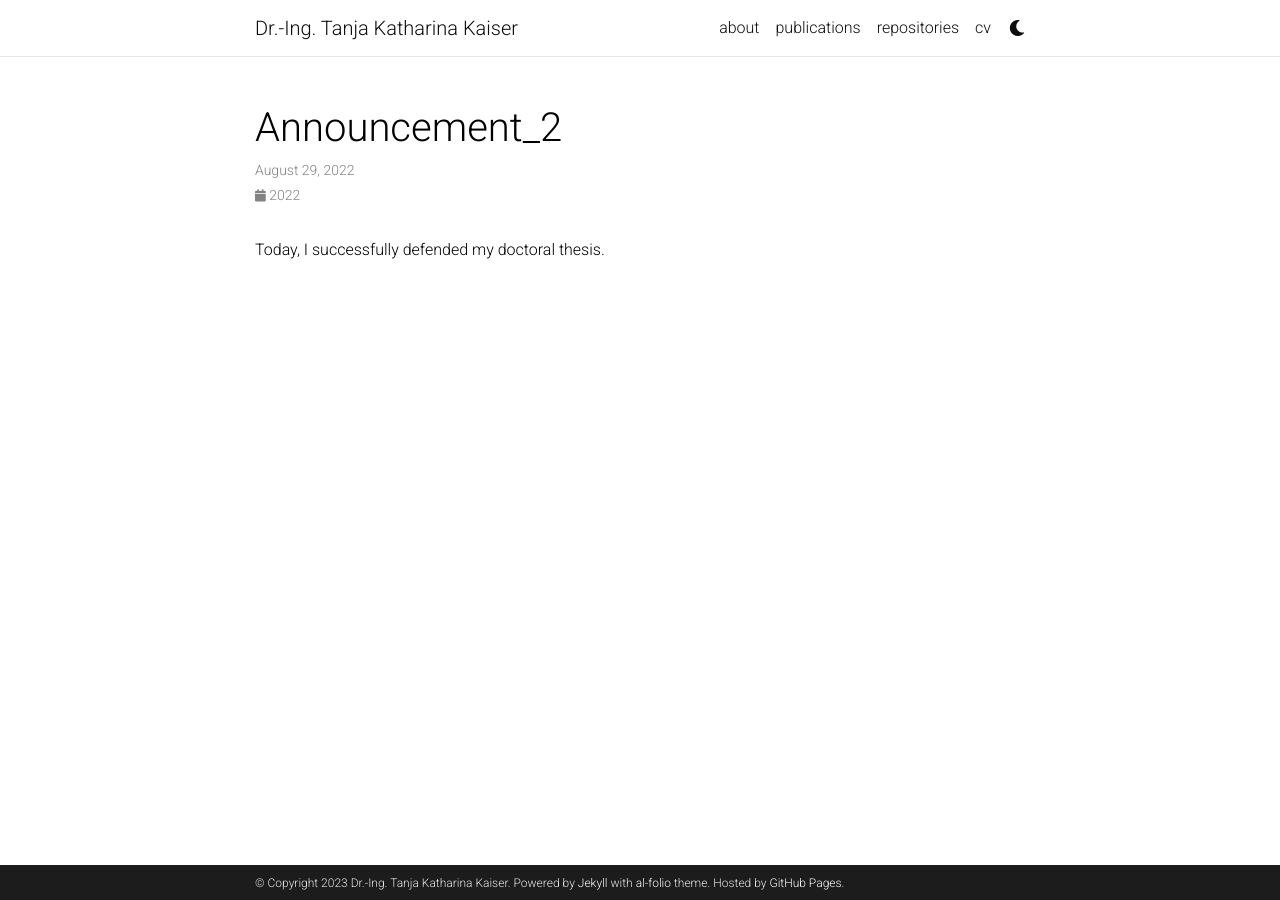
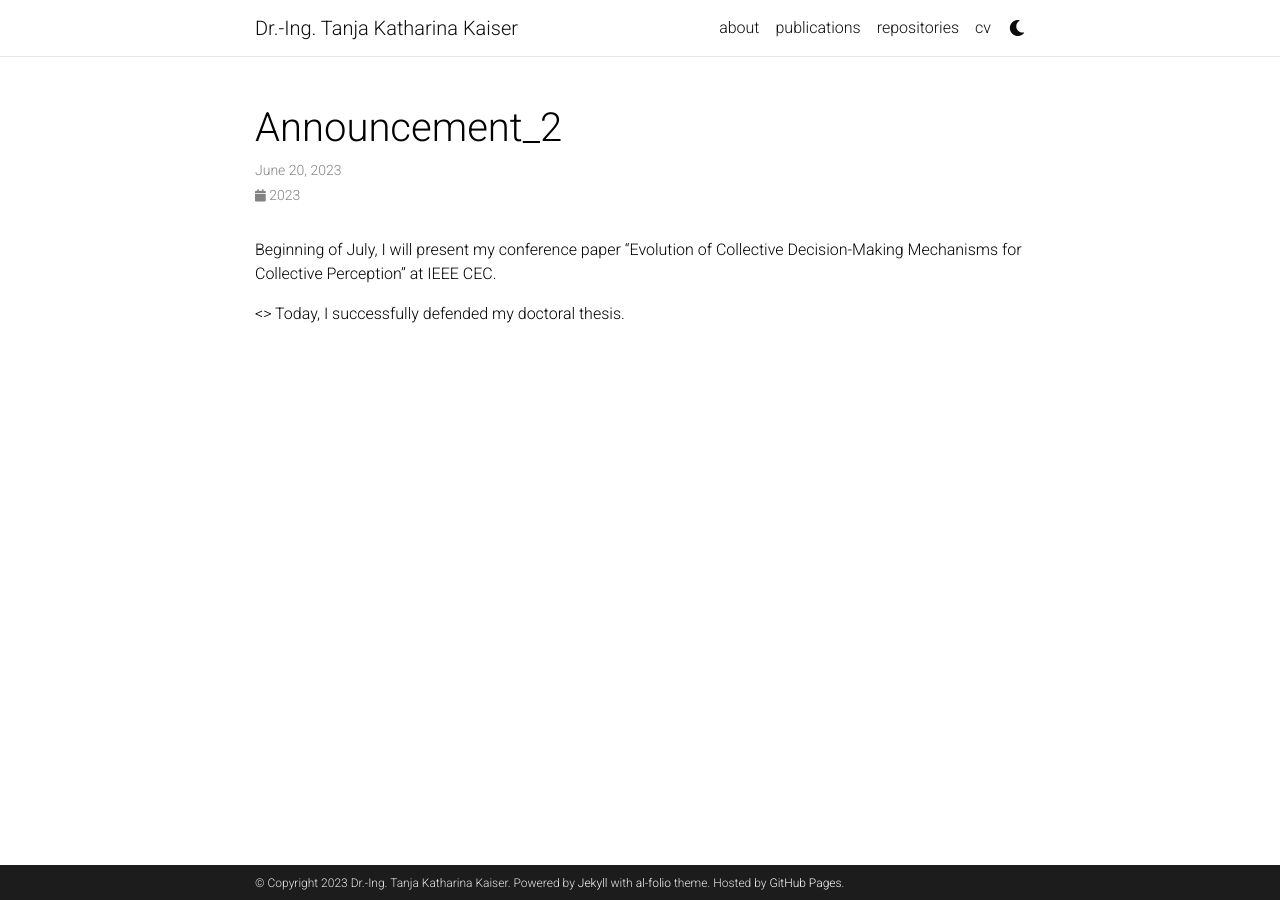
Before and after one commit to msminirobot/msminirobot.github.io, a Jekyll site: the page built from _news/announcement_2.md, in a window 1280 px wide. Built offline with Jekyll 4.4.1, drawn with Linux system fonts in a browser that asks for light colours; comment, search, counter and statistics services are not loaded; a style sheet for code colours, icons or effects is not loaded.

Commit message:
Update announcement_2.md

```diff
--- a/_news/announcement_2.md
+++ b/_news/announcement_2.md
@@ -1,7 +1,10 @@
 ---
 layout: post
-date: 2022-08-29 18:00:00-0000
+date: 2023-06-20 18:00:00-0000
+<> date: 2022-08-29 18:00:00-0000
 inline: true
 ---
 
-Today, I successfully defended my doctoral thesis.
+Beginning of July, I will present my conference paper "Evolution of Collective Decision-Making Mechanisms for Collective Perception" at IEEE CEC.
+
+<> Today, I successfully defended my doctoral thesis.
```
